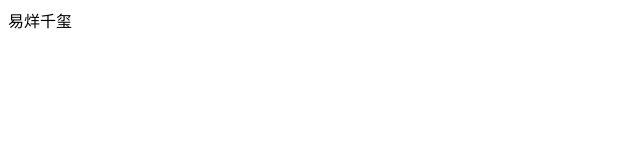
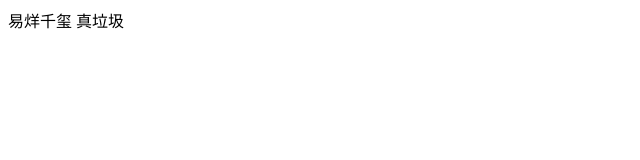
Before and after one commit to hefeiqiaobenhuannai921/vae, a plain HTML site: page index.html in a window 1280 px wide. Shown: the full height of the page, 0-640 px from the left. Drawn offline with Linux system fonts and the light colour scheme.

Commit message:
B第一次提交

```diff
--- a/index.html
+++ b/index.html
@@ -9,6 +9,8 @@
 <body>
     <div>
         易烊千玺
+        真垃圾
+
     </div>
 </body>
 </html>
```
